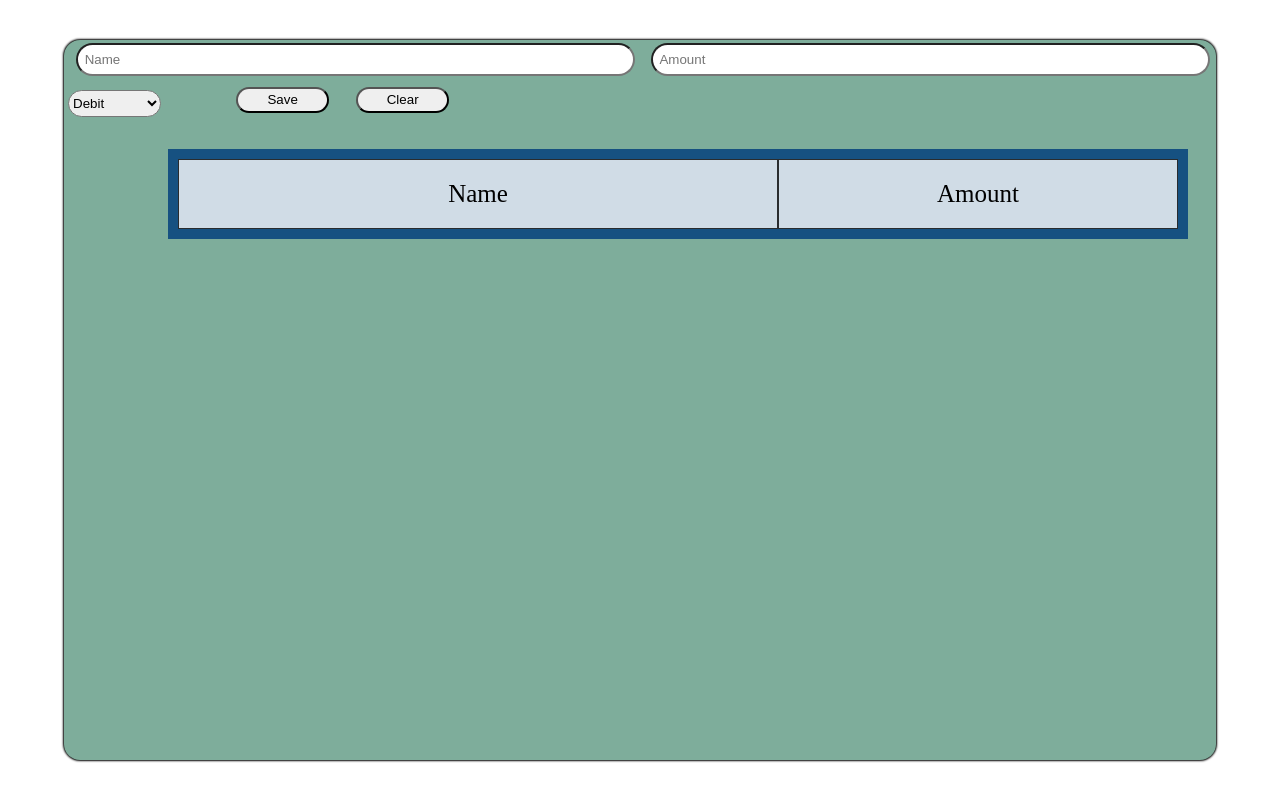
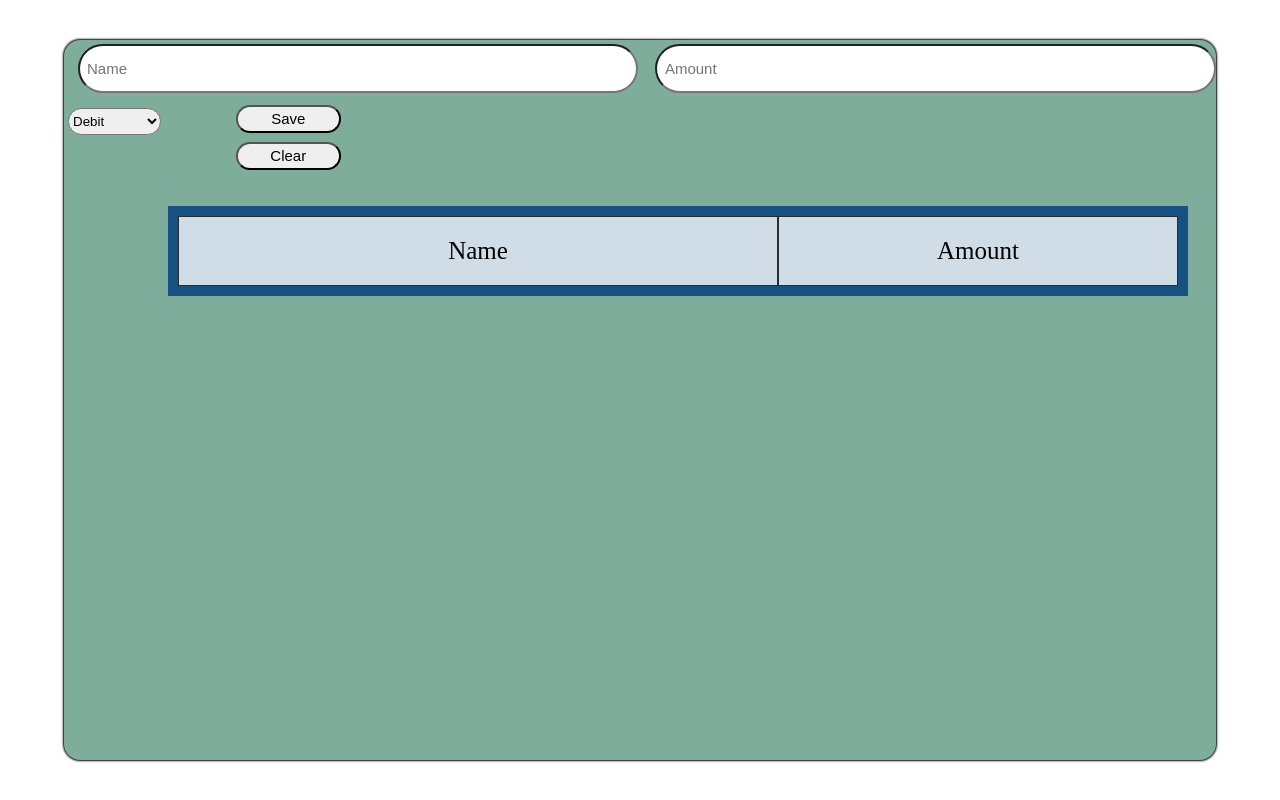
Before and after one commit to CDJ8213/FEWD-BudgetTool, a plain HTML site: page index.html in a window 1280 px wide. Drawn offline with Linux system fonts and the light colour scheme.

Commit message:
large media changes

```diff
--- a/Styles/Large-media.css
+++ b/Styles/Large-media.css
@@ -3,8 +3,20 @@
     .data-entry_input {
         flex-direction: row;
         width: 47%;
+        height: 2em;
         margin-left: .9em;
         margin-top: .25em;
+        font-size: 15px;
+    }
+
+    .data-entry_saves {
+        font-size: 15px;
+
+    }
+    .data-entry_clear {
+        font-size: 15px;
+        margin-top: 1.25em;
+        margin-left: -3.75em;
     }
 
     .grid-container {
```
